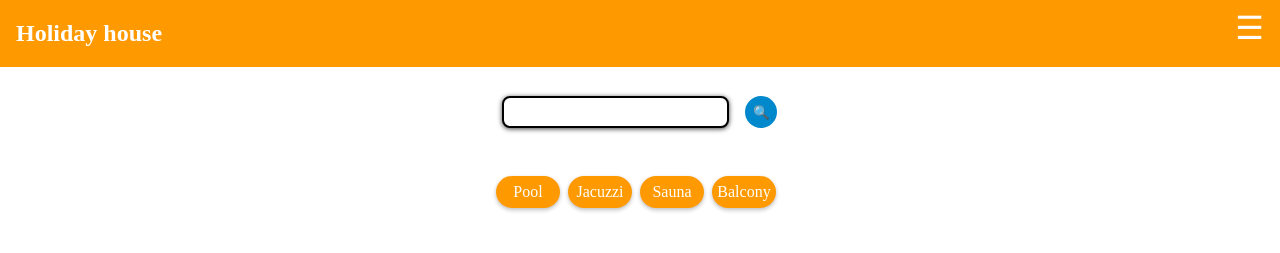
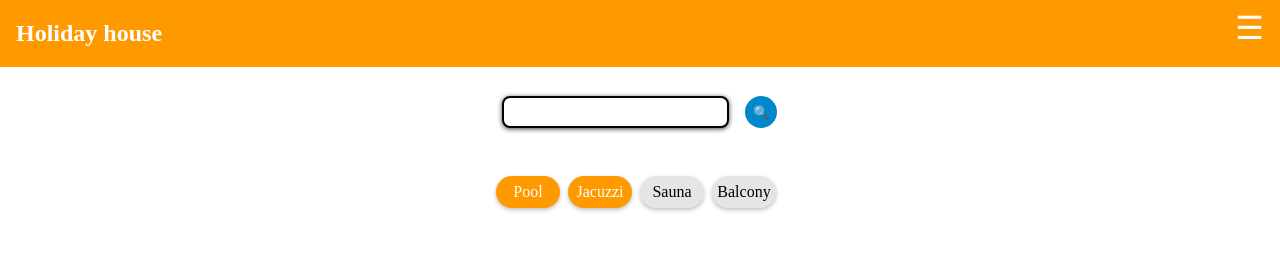
Before and after one commit to daescoGit/holiday_house, a Django app: page / in a window 1280 px wide. Shown: the top 253 px of the page. Run offline with Django 3.2, Linux system fonts and the light colour scheme; data comes from the database, SQL or seed files in the repository.

Commit message:
add disabled accessories

```diff
--- a/rental/static/css/rental.css
+++ b/rental/static/css/rental.css
@@ -133,7 +133,7 @@ img.rounded {
 .accessories li {
     margin-right: 0.5rem;
     display: block;
-    background: #FF9900;;
+    background: #FF9900;
     text-align: center;
     height: 2rem;
     line-height: 2rem;
@@ -142,6 +142,11 @@ img.rounded {
     border-radius: 24px;
     box-shadow: 0px 2px 4px rgba(0, 0, 0, 0.25);
     list-style: none;
+}
+
+.accessories li[disabled] {
+    background: #E5E5E5;
+    color: #000000;
 }
 
 .booking form {
```
